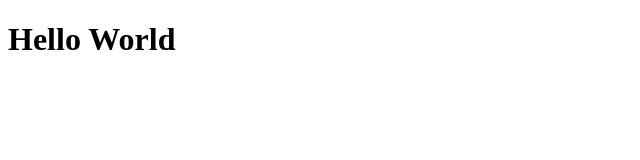
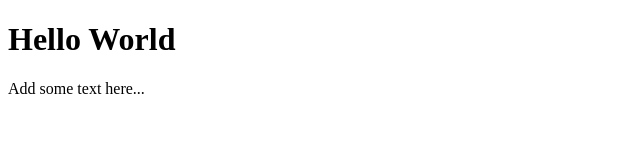
Before and after one commit to valsorym/lesson-000, a plain HTML site: page index.html in a window 1280 px wide. Shown: the whole page, without its empty margins (0-640 px from the left). Drawn offline with Linux system fonts and the light colour scheme.

Commit message:
Update index page

```diff
--- a/index.html
+++ b/index.html
@@ -5,5 +5,6 @@
 </head>
 <body>
     <h1>Hello World</h1>
+    <p>Add some text here...</p>
 </body>
 </html>
```
